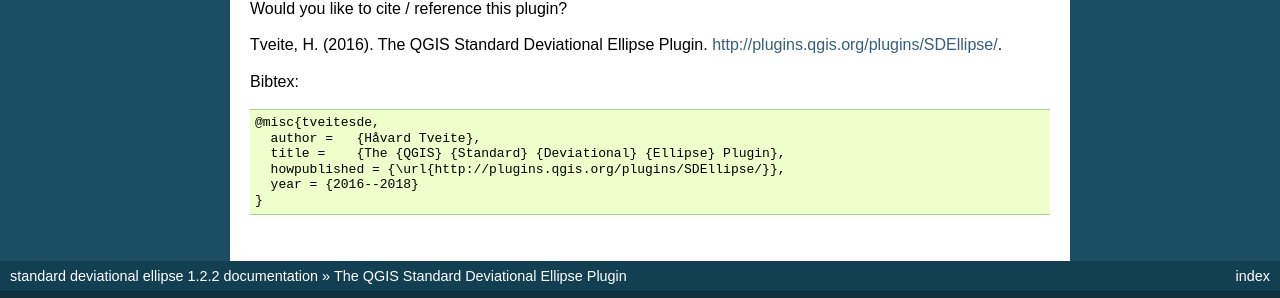
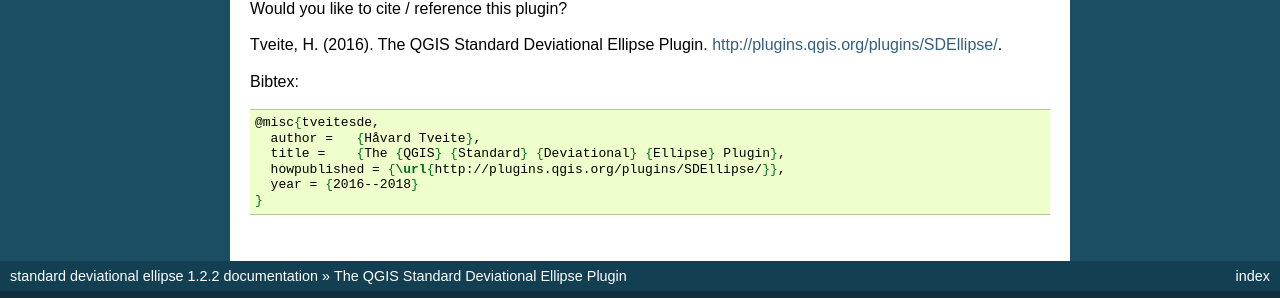
Before and after one commit to havatv/qgisstandarddeviationalellipseplugin, a Sphinx documentation site: the page built from help/source/index.rst, in a window 1280 px wide. Shown: the part 1408-1706 px from the top of the page. Built offline with Sphinx 7.4.7, drawn with Linux system fonts in a browser that asks for light colours; formulas are drawn with MathJax 3.

Commit message:
Fixing citation information QGIS 2

```diff
--- a/help/source/index.rst
+++ b/help/source/index.rst
@@ -112,7 +112,7 @@
 
 Bibtex:
 
-.. code-block:: html
+.. code-block:: latex
 
   @misc{tveitesde,
     author =   {Håvard Tveite},
```
